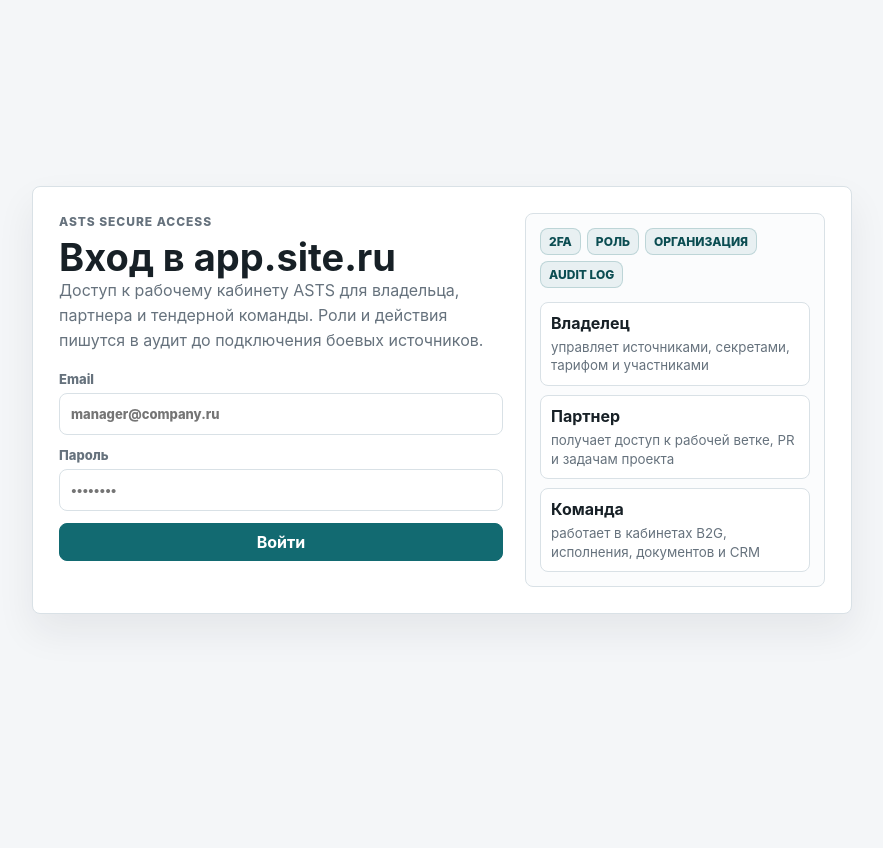
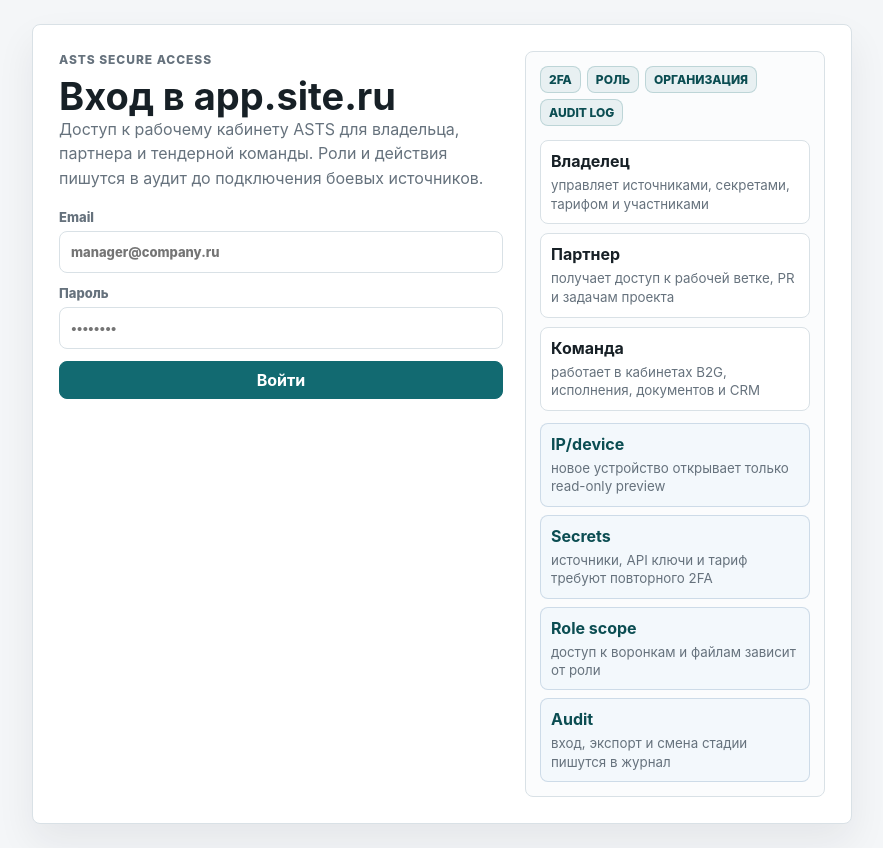
Before and after one commit to info14fourteen-creator/ASTS, a Next.js app in the folder apps/web/: page /login in a window 1280 px wide. Shown: the whole page, without its empty margins (198-1081 px from the left). Before the commit the page ends 800 px from the top, so only its background shows below. Built offline with nearby package versions, Linux system fonts and the light colour scheme.

Commit message:
Add login session guards

```diff
--- a/apps/web/app/globals.css
+++ b/apps/web/app/globals.css
@@ -3877,6 +3877,34 @@ dd {
   line-height: 1.4;
 }
 
+.session-guard-list {
+  display: grid;
+  gap: 8px;
+  margin-top: 12px;
+}
+
+.session-guard {
+  border: 1px solid rgba(36, 90, 141, 0.18);
+  border-radius: 8px;
+  padding: 10px;
+  background: #f3f8fc;
+}
+
+.session-guard strong,
+.session-guard small {
+  display: block;
+}
+
+.session-guard strong {
+  color: var(--accent-dark);
+}
+
+.session-guard small {
+  margin-top: 5px;
+  color: var(--muted);
+  line-height: 1.38;
+}
+
 @media (max-width: 1180px) {
   .app-shell {
     grid-template-columns: 220px minmax(0, 1fr);
--- a/apps/web/app/login/page.tsx
+++ b/apps/web/app/login/page.tsx
@@ -5,6 +5,13 @@ const accessModes = [
 ];
 
 const accessChecks = ["2FA", "роль", "организация", "audit log"];
+
+const sessionGuards = [
+  ["IP/device", "новое устройство открывает только read-only preview"],
+  ["Secrets", "источники, API ключи и тариф требуют повторного 2FA"],
+  ["Role scope", "доступ к воронкам и файлам зависит от роли"],
+  ["Audit", "вход, экспорт и смена стадии пишутся в журнал"],
+];
 
 export default function LoginPage() {
   return (
@@ -47,6 +54,14 @@ export default function LoginPage() {
                 </article>
               ))}
             </div>
+            <div className="session-guard-list">
+              {sessionGuards.map(([title, text]) => (
+                <article className="session-guard" key={title}>
+                  <strong>{title}</strong>
+                  <small>{text}</small>
+                </article>
+              ))}
+            </div>
           </aside>
         </div>
       </section>
```
